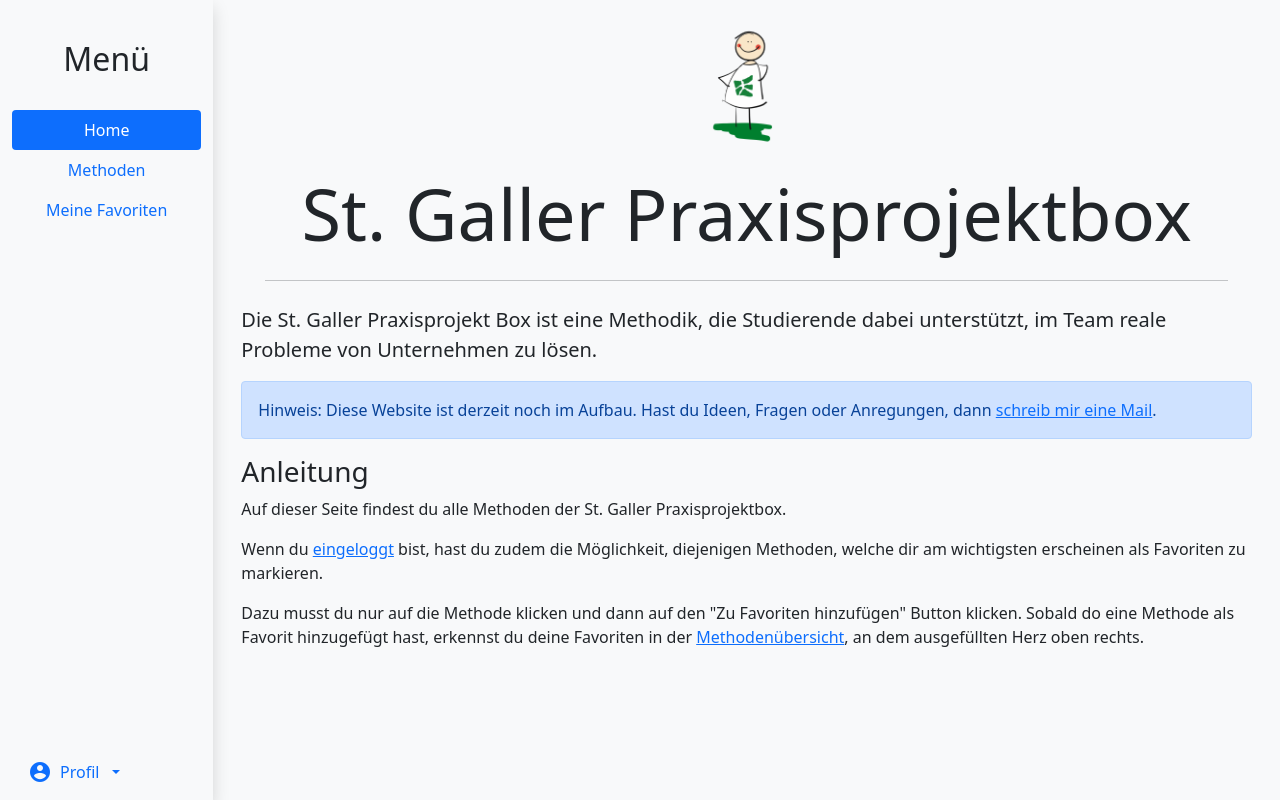
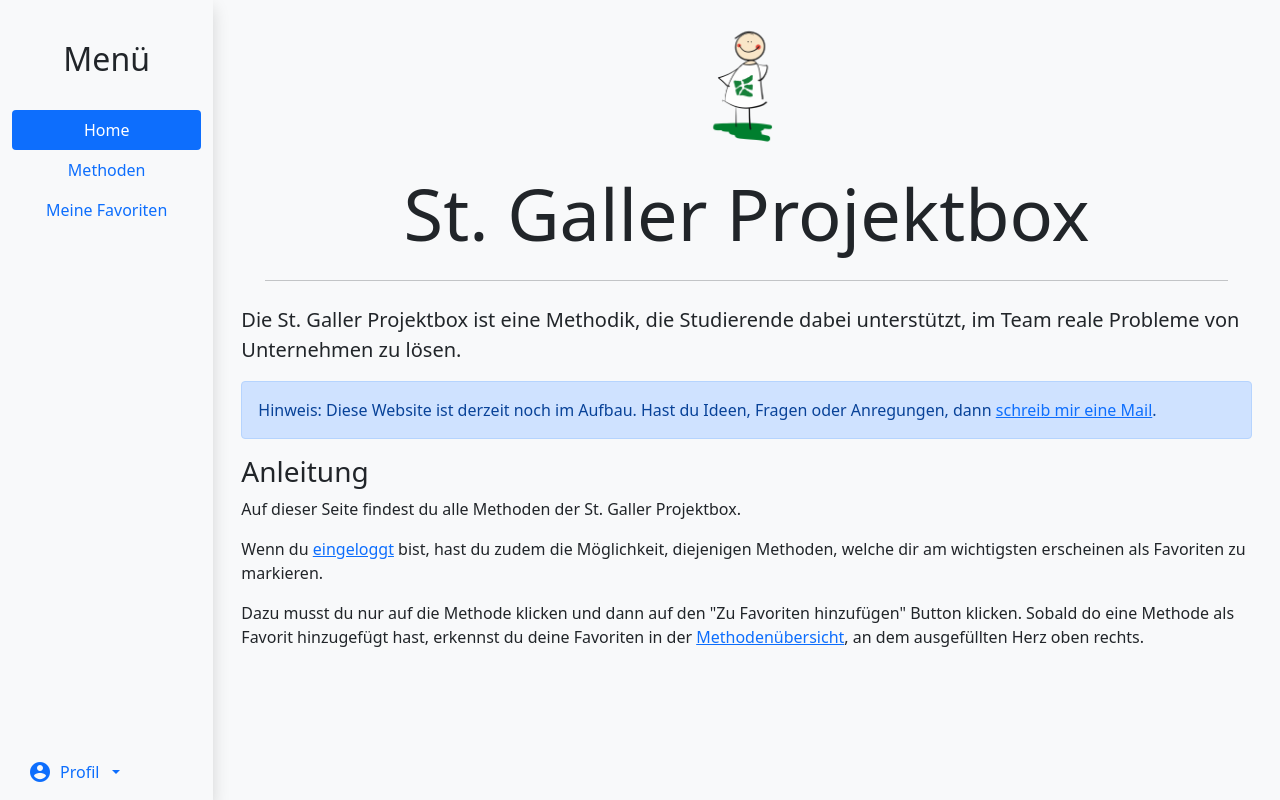
Before and after one commit to silvnst/sgpb_copy, a Django app: page / in a window 1280 px wide. Run offline with Django 3.2, Linux system fonts and the light colour scheme; data that the repository does not hold is empty; some libraries are stand-ins or nearby versions.

Commit message:
Projektbox, GAnalytics

```diff
--- a/praxismethoden/templates/praxismethoden/index.html
+++ b/praxismethoden/templates/praxismethoden/index.html
@@ -16,17 +16,17 @@
                 <div class="col-12">
                     <img class="img-fluid" style="height: 150px;" src="{% static 'img/HSG-Maskottchen.png' %}" alt="">
                 </div>
-                <h1 class="pt-1 display-2">St. Galler Praxisprojektbox</h1>
+                <h1 class="pt-1 display-2">St. Galler Projektbox</h1>
                 <hr class="m-4">
 
             </div>
             <div class="col-12">
-                <p class="lead">Die St. Galler Praxisprojekt Box ist eine Methodik, die Studierende dabei unterstützt, im Team reale Probleme von Unternehmen zu lösen.</p>
+                <p class="lead">Die St. Galler Projektbox ist eine Methodik, die Studierende dabei unterstützt, im Team reale Probleme von Unternehmen zu lösen.</p>
                 <div class="alert alert-primary" role="alert">
                     Hinweis: Diese Website ist derzeit noch im Aufbau. Hast du Ideen, Fragen oder Anregungen, dann <a href="mailto:silvan.stoeckli@student.unisg.ch">schreib mir eine Mail</a>.
                 </div>
                 <h3>Anleitung</h3>
-                <p>Auf dieser Seite findest du alle Methoden der St. Galler Praxisprojektbox. </p>
+                <p>Auf dieser Seite findest du alle Methoden der St. Galler Projektbox. </p>
                 <p>Wenn du <a href="{% url 'login' %}">eingeloggt</a> bist, hast du zudem die Möglichkeit, diejenigen Methoden, welche dir am wichtigsten erscheinen als Favoriten zu markieren.</p>
                 <p>Dazu musst du nur auf die Methode klicken und dann auf den "Zu Favoriten hinzufügen" Button klicken.
                     Sobald do eine Methode als Favorit hinzugefügt hast, erkennst du deine Favoriten in der <a href="{% url 'alle' %}">Methodenübersicht</a>,
--- a/praxismethoden/templates/praxismethoden/layout.html
+++ b/praxismethoden/templates/praxismethoden/layout.html
@@ -3,7 +3,7 @@
 <!DOCTYPE html>
 <html lang="en">
     <head>
-        <title>{% block title %}St.Galler Praxisprojektbox{% endblock %}</title>
+        <title>{% block title %}St.Galler Projektbox{% endblock %}</title>
         <meta name="viewport" content="width=device-width, initial-scale=1">
         <link href="https://cdn.jsdelivr.net/npm/bootstrap@5.0.2/dist/css/bootstrap.min.css" rel="stylesheet" integrity="sha384-EVSTQN3/azprG1Anm3QDgpJLIm9Nao0Yz1ztcQTwFspd3yD65VohhpuuCOmLASjC" crossorigin="anonymous">
         <script src="https://cdn.jsdelivr.net/npm/bootstrap@5.0.2/dist/js/bootstrap.bundle.min.js" integrity="sha384-MrcW6ZMFYlzcLA8Nl+NtUVF0sA7MsXsP1UyJoMp4YLEuNSfAP+JcXn/tWtIaxVXM" crossorigin="anonymous"></script>
@@ -20,6 +20,15 @@
                 r.src=t+h._hjSettings.hjid+j+h._hjSettings.hjsv;
                 a.appendChild(r);
             })(window,document,'https://static.hotjar.com/c/hotjar-','.js?sv=');
+        </script>
+        <!-- Global site tag (gtag.js) - Google Analytics -->
+        <script async src="https://www.googletagmanager.com/gtag/js?id=G-PSFF462HW2"></script>
+        <script>
+        window.dataLayer = window.dataLayer || [];
+        function gtag(){dataLayer.push(arguments);}
+        gtag('js', new Date());
+
+        gtag('config', 'G-PSFF462HW2');
         </script>
         {% load cloudinary %}
         {% block script %}
```
Also changed, not shown: praxismethoden/templates/praxismethoden/meine.html (deleted, +0 -34 lines).
